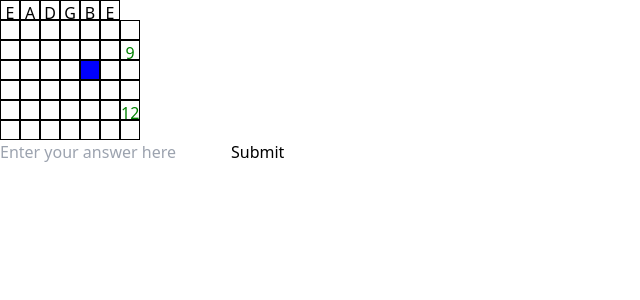
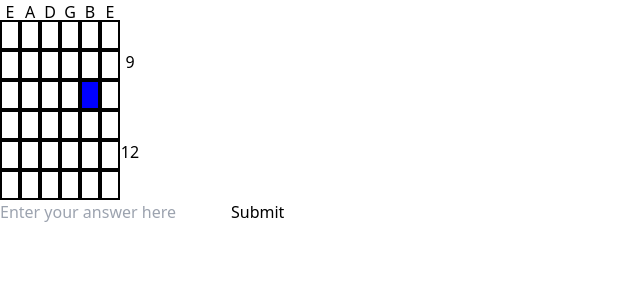
Before and after one commit to MadeOfBees/FretboardQuiz, a React (Vite) app: page / in a window 1280 px wide. Shown: the top 300 px of the page, without its empty margins (0-640 px from the left). Built offline with nearby package versions, Linux system fonts and the light colour scheme.

Commit message:
add basic styling to diagram

```diff
--- a/src/Components/chordagram.tsx
+++ b/src/Components/chordagram.tsx
@@ -36,10 +36,10 @@ export default function Chordagram(props: ChordagramProps): JSX.Element {
 
     if (stringIndex === chosenString && fret === chosenFret[1]) {
       return "blue";
-    } else if (fret >= findRange()[0] && fret <= findRange()[1]) {
-      return "white";
+    } else if (fret < props.draw.firstFret[stringIndex] || fret > props.draw.finalFret[stringIndex]) {
+      return "grey";
     } else {
-      return "grey";
+      return "white"
     }
   }
 
@@ -57,9 +57,9 @@ export default function Chordagram(props: ChordagramProps): JSX.Element {
             key={`${stringIndex}-${fret}`}
             style={{
               width: "20px",
-              height: "20px",
+              height: "30px",
               backgroundColor: color,
-              border: "1px solid black",
+              border: "2px solid black",
             }}
           ></div>
         );
@@ -70,13 +70,10 @@ export default function Chordagram(props: ChordagramProps): JSX.Element {
     return frets;
   }
 
-  // ...
-
   function drawChordagram() {
     const strings = props.draw.strings;
     const fretGrid = createFretGrid();
 
-    // Add labels to the grid (string labels on the left, fret numbers on the right)
     const chordagram = (
       <div>
         <div style={{ display: "flex", flexDirection: "column" }}>
@@ -87,8 +84,7 @@ export default function Chordagram(props: ChordagramProps): JSX.Element {
                 style={{
                   width: "20px",
                   height: "20px",
-                  textAlign: "center",
-                  border: "1px solid black",
+                  textAlign: "center"
                 }}
               >
                 {string}
@@ -101,12 +97,8 @@ export default function Chordagram(props: ChordagramProps): JSX.Element {
               <div
                 style={{
                   width: "20px",
-                  height: "20px",
-                  textAlign: "center",
-                  border: "1px solid black",
-                  color: dottedFret.includes(findRange()[0] + index)
-                    ? "green"
-                    : "black",
+                  height: "30px",
+                  textAlign: "center"
                 }}
               >
                 {dottedFret.includes(findRange()[0] + index) &&
--- a/src/Components/fretboardQuiz.tsx
+++ b/src/Components/fretboardQuiz.tsx
@@ -128,6 +128,8 @@ export default function Fretboard(props: FretboardProps): JSX.Element {
   return (
     <div className="flex flex-col items-center justify-center h-screen bg-slate-600">
       <Chordagram draw={output} />
+      {/* spacing div */}
+      <div className="h-10" />
       <form onSubmit={handleSubmit}>
         <input
           type="text"
```
